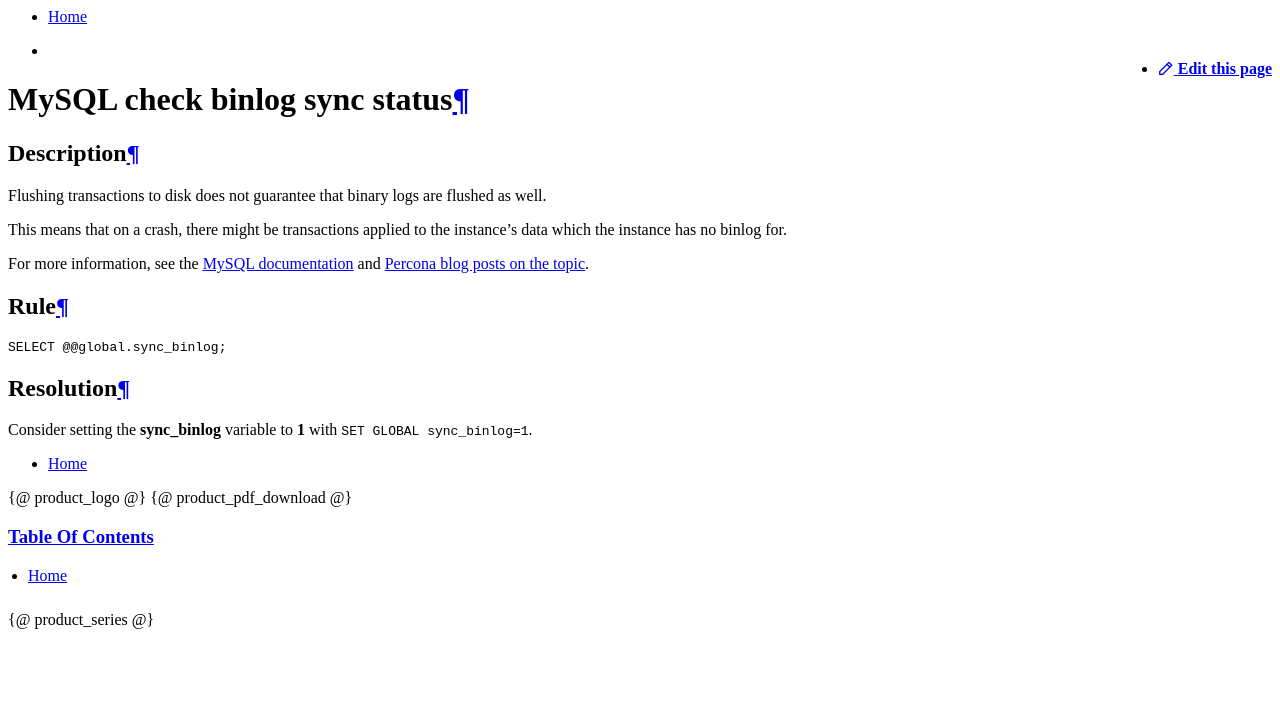
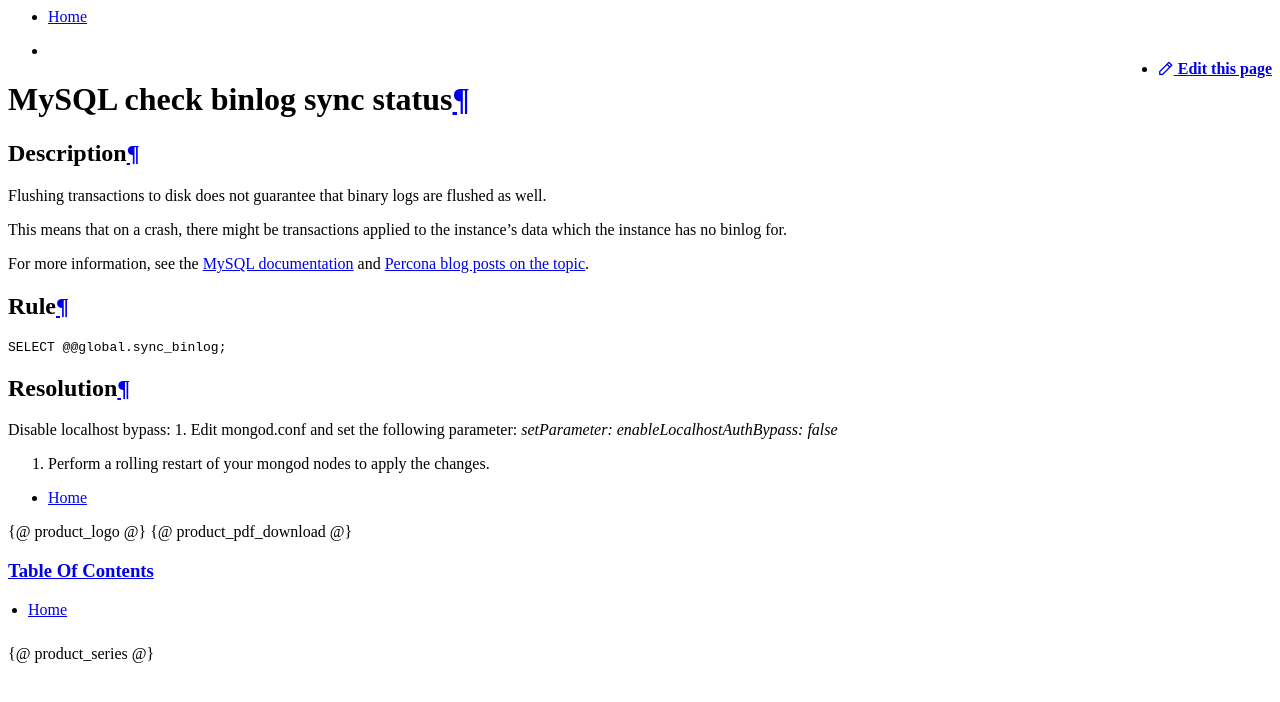
Before and after one commit to percona/portal-doc, an MkDocs documentation site: the page built from docs/advisors/checks/configuration-check-sync-binlog.md, in a window 1280 px wide. Shown: the top 702 px of the page. Built offline with MkDocs 1.6.1 and Material for MkDocs 9.7.7, drawn with Linux system fonts in a browser that asks for light colours; nearby versions of some CDN libraries.

Commit message:
added verify checksum and MDB localhost bypas

```diff
--- a/docs/advisors/checks/configuration-check-sync-binlog.md
+++ b/docs/advisors/checks/configuration-check-sync-binlog.md
@@ -12,4 +12,10 @@ and [Percona blog posts on the topic](https://www.percona.com/blog/2018/05/04/ho
 `SELECT @@global.sync_binlog;`
 
 ## Resolution
-Consider setting the **sync_binlog** variable to **1** with `SET GLOBAL sync_binlog=1`.
+Disable localhost bypass:
+1. Edit mongod.conf and set the following parameter:
+        *setParameter:
+           enableLocalhostAuthBypass: false*
+
+
+2. Perform a rolling restart of your mongod nodes to apply the changes.
```
Also changed, not shown: docs/advisors/checks/master-verify-checksum.md (added, +12 -0 lines), docs/advisors/checks/mongodb_localhost_bypass_ds.md (added, +10 -0 lines).
